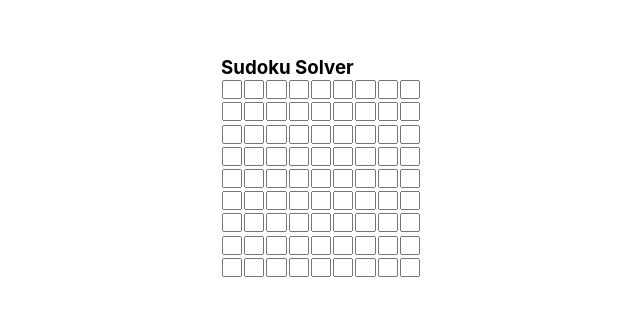
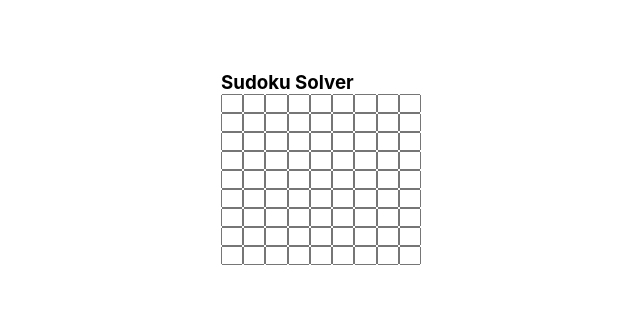
Before and after one commit to BerettaSM/sudoku-solver-app, a React (Create React App) app: page / in a window 1280 px wide. Shown: the part 233-548 px from the top of the page, without its empty margins (319-959 px from the left). Built offline with nearby package versions, Linux system fonts and the light colour scheme.

Commit message:
second commit

```diff
--- a/src/components/SudokuGame/SudokuGrid/index.module.css
+++ b/src/components/SudokuGame/SudokuGrid/index.module.css
@@ -5,34 +5,18 @@
     flex-direction: row;
     align-items: center;
     justify-content: space-between;
-    height: 200px;
+    height: 170px;
     width: 200px;
 }
 
-.row-0,
-.row-1,
-.row-2,
-.row-3,
-.row-4,
-.row-5,
-.row-6,
-.row-7,
-.row-8 {
+.row {
     display: flex;
     align-items: center;
     justify-content: center;
     height: 100%;
 }
 
-.col-0,
-.col-1,
-.col-2,
-.col-3,
-.col-4,
-.col-5,
-.col-6,
-.col-7,
-.col-8 {
+.col {
     display: flex;
     flex-direction: column;
     justify-content: space-between;
@@ -43,5 +27,5 @@
 .cell input {
     width: 100%;
     text-align: center;
-    margin: 1px;
+    margin: 0px;
 }
--- a/src/components/SudokuGame/SudokuGrid/index.tsx
+++ b/src/components/SudokuGame/SudokuGrid/index.tsx
@@ -23,13 +23,18 @@ const SudokuGrid: React.FC<{
         onCellChange(value, cellRow, cellCol);
     };
 
-    const sudokuGrid = grid.map((col, colIndex) => (
-        <div key={`col-${colIndex}`} className={styles[`col-${colIndex}`]}>
+    return (
+        <div className={styles["sudoku-grid"]}>
+            {grid.map((col, colIndex) => (
+                <div
+                    key={`col-${colIndex}`}
+                    className={`${styles.col} ${"col-" + colIndex}`}
+                >
                     {col.map((cell, cellIndex) => {
                         const cellNum = 9 * colIndex + cellIndex;
                         const rowNumber = cellIndex % 9;
-                const className = `${styles["row-" + rowNumber]} ${
-                    styles.cell
+                        const className = `${styles.cell} ${styles.row} ${
+                            "row-" + rowNumber
                         }`;
                         return (
                             <div key={`cell-${cellNum}`} className={className}>
@@ -43,9 +48,9 @@ const SudokuGrid: React.FC<{
                         );
                     })}
                 </div>
-    ));
-
-    return <div className={styles["sudoku-grid"]}>{sudokuGrid}</div>;
+            ))}
+        </div>
+    );
 };
 
 export default SudokuGrid;
```
Also changed, not shown: src/components/SudokuGame/utils/SudokuSolver.ts (added, +33 -0 lines). Lines whose indentation alone changed are shown as unchanged.
